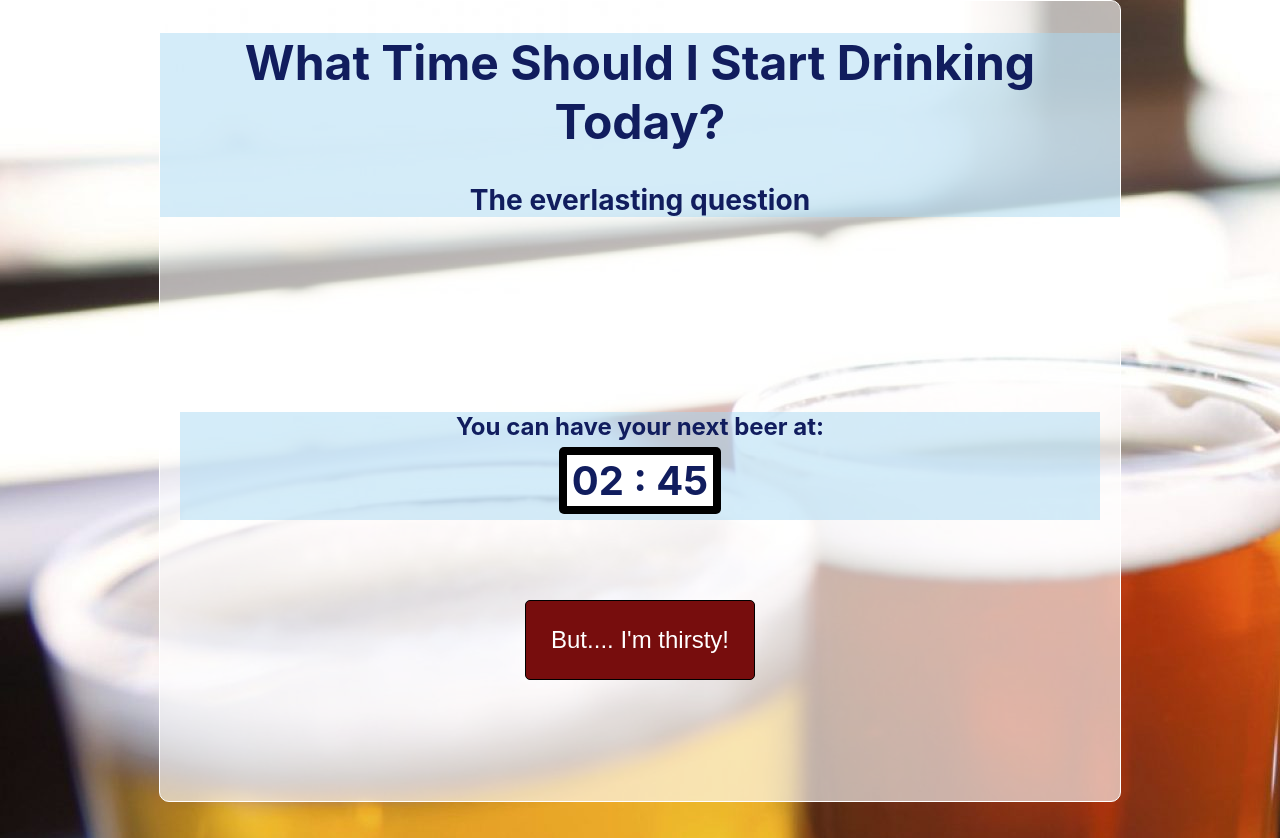
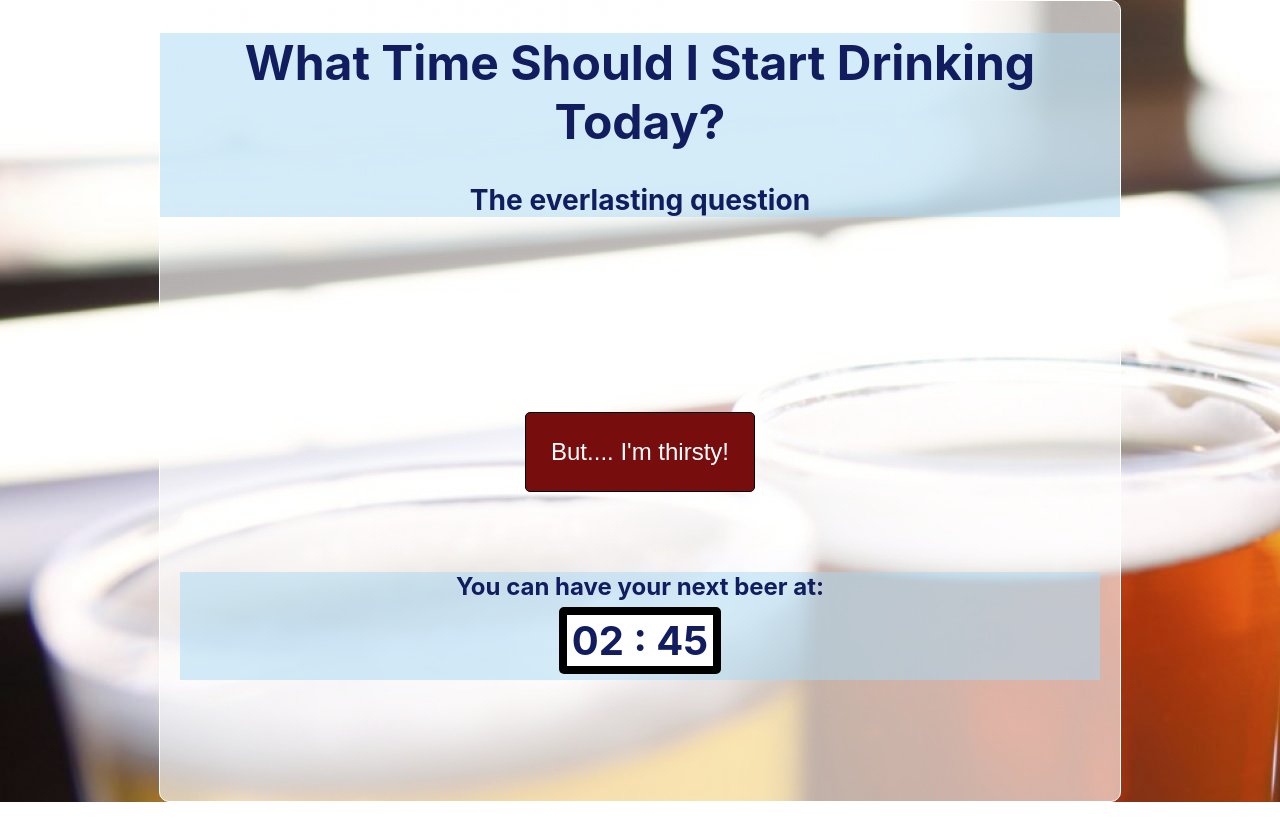
Before and after one commit to petewk/Beer-Clock, a React (Create React App) app: page / in a window 1280 px wide. Both pictures are taken after a click on the button "Go". After the commit the page ends 802 px from the top, so only its background shows below. Built offline with nearby package versions, Linux system fonts and the light colour scheme.

Commit message:
Conditional Render
Added conditional rendering instead of adding/removing hidden classes

```diff
--- a/src/App.css
+++ b/src/App.css
@@ -10,7 +10,6 @@ body {
 
 .hidden {
   opacity: 0;
-  display: hidden;
 }
 
 #appBody {
@@ -176,6 +175,5 @@ button {
 
 .hidden {
   opacity: 0;
-  display: hidden;
 }
 }
--- a/src/components/randomclock.js
+++ b/src/components/randomclock.js
@@ -6,7 +6,8 @@ export default class RandomClock extends Component {
 
 
   state = {
-    beerTime: "?",
+    beerTime: "?? : ??",
+    thirstyTime: false,
   }
 
 
@@ -23,37 +24,48 @@ randomTime(){
   button2.classList.remove("hidden");
   var label = document.getElementById("clockLabel");
   label.classList.add("hidden");
+  var oldTime = document.getElementById("originalBeerTime");
+  oldTime.classList.remove("hidden");
 }
+
+// updateHidden(){
+//   var oldTime = document.getElementById("originalBeerTime");
+//   oldTime.classList.add("hidden");
+//   var partyTime = document.getElementById("partyTime");
+//   partyTime.classList.remove("hidden");
+// }
 
 beermeNow(){
   var d = new Date();
   var hour = ('0000'+d.getHours()).slice(-2);
   var minutes = ('0000'+(d.getMinutes()+1)).slice(-2) ;
   this.setState({
-    beerTime: `${hour} : ${minutes}`
+    beerTime: `${hour} : ${minutes}`,
+    thirstyTime: true,
   })
-  var oldTime = document.getElementById("originalBeerTime");
-  oldTime.classList.add("hidden");
-  var newTime = document.getElementById("thirstyTime");
-  newTime.classList.remove("hidden");
-  var partyTime = document.getElementById("partyTime");
-  partyTime.classList.remove("hidden");
 }
-
 
 
   render(){
     return (
       <>
         <h2 id="clockLabel" className="clockSection">Click here to determine a reasonable time for a beer</h2>
-        <button id="beerButton" onClick={() => this.randomTime()}>Go</button>
+        <button id="beerButton" onClick={() => this.randomTime()}>Go</button><br/>
+        <button id="thirstyButton" className="hidden" onClick={() => this.beermeNow()}>But.... I'm thirsty!</button><br/>
         <br/>
-        <section id="originalBeerTime">{this.state.beerTime === "?" ? <h2> </h2> : <h2 className="clockSection">You can have your next beer at: <br/> <div className="clock"><p className="clockFace">{this.state.beerTime}</p></div></h2>}</section>
+
+        <section id="originalBeerTime" className="">
+          {this.state.thirstyTime ?
+          <h1 id="thirstyTimebox" className="clockSection">Understandable. In that case: <br/>
+              <div id="partyTime" className="clock"><p className="clockFace">{this.state.beerTime}</p></div>
+          </h1>
+          :
+          <h2 className="clockSection">You can have your next beer at: <br/>
+          <div className="clock"><p className="clockFace">{this.state.beerTime}</p></div></h2>
+           }
+        </section>
         <br/>
-        <button id="thirstyButton" className="hidden" onClick={() => this.beermeNow()}>But.... I'm thirsty!</button><br/>
-        <h1 id="thirstyTime" className="hidden clockSection">Understandable. In that case: <br/>
-            <div id="partyTime" className="hidden clock"><p className="clockFace">{this.state.beerTime}</p></div>
-        </h1>
+
       </>
     )
   }
```
Also changed, not shown: 1 other file (tests, documents, lock files or other folders).
